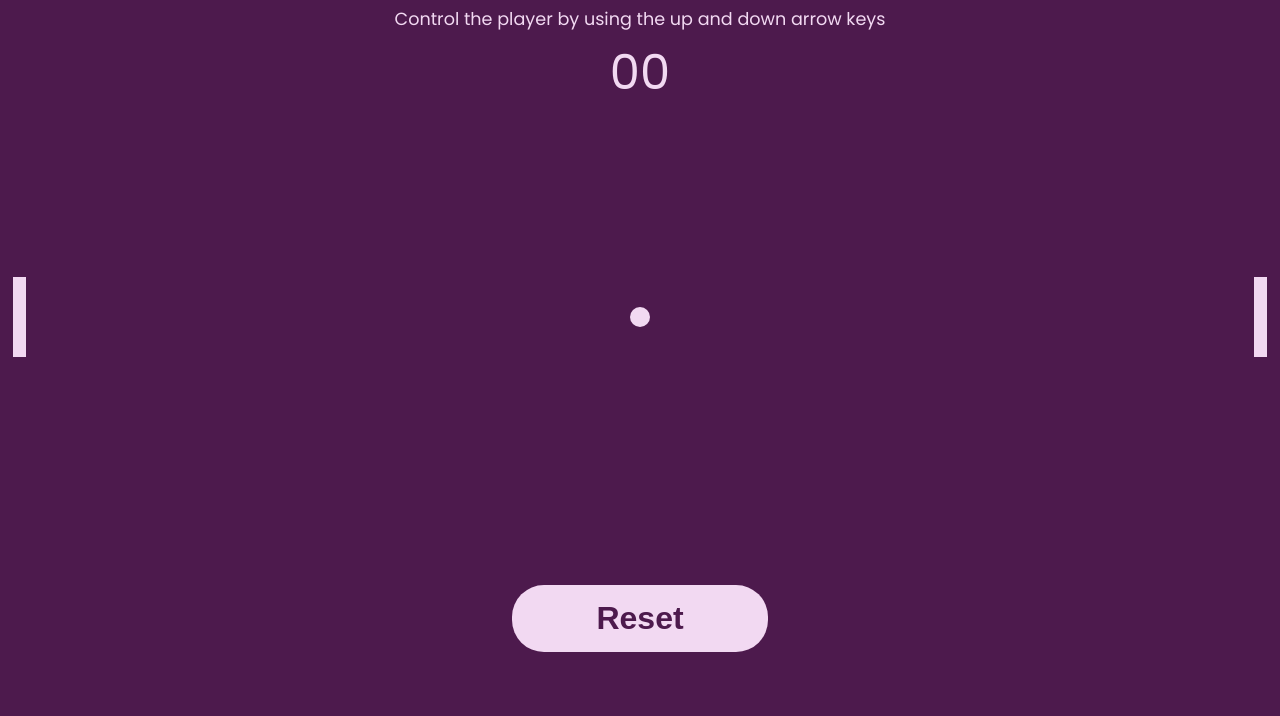
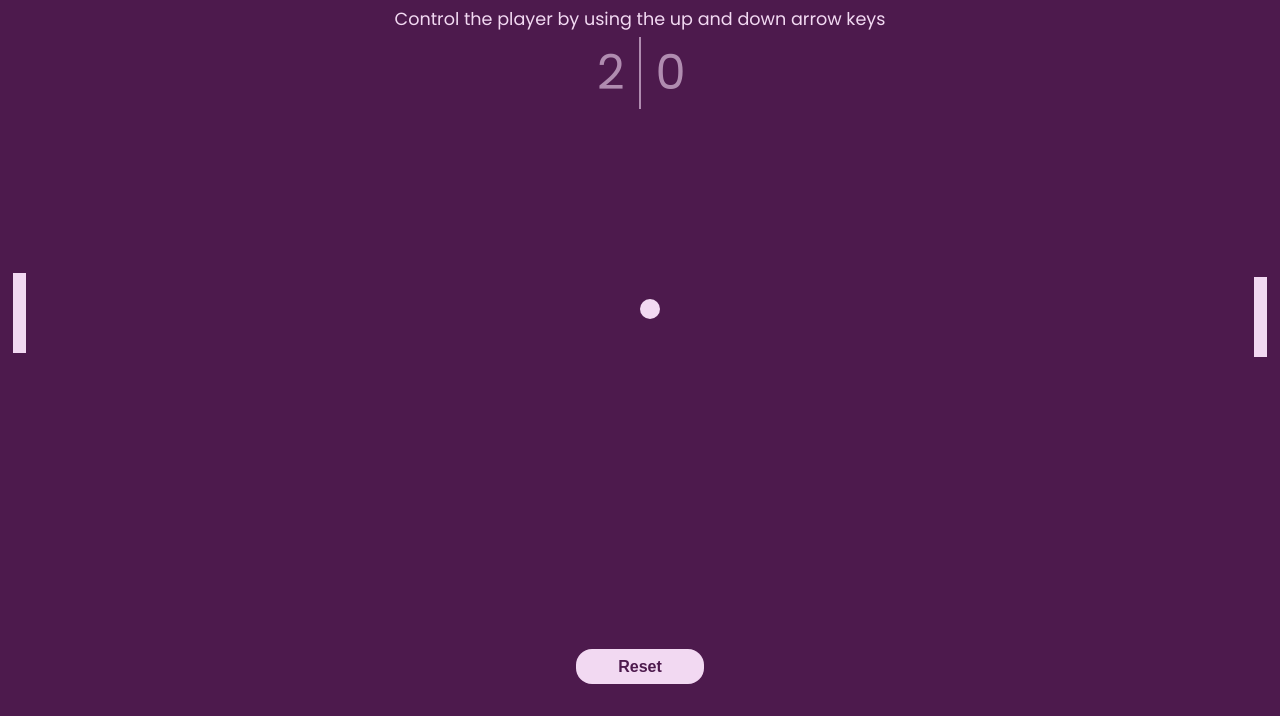
Before and after one commit to codercreative/pong-game, a plain HTML site: page index.html in a window 1280 px wide. Shown: the part 84-800 px from the top of the page. Drawn offline with Linux system fonts and the light colour scheme.

Commit message:
adding functionality

```diff
--- /dev/null
+++ b/Ball.js
@@ -0,0 +1,66 @@
+const INITIAL_VELOCITY = 0.025;
+const VELOCITY_INCREASE = 0.00001;
+
+export default class Ball {
+  constructor(ballElem) {
+    this.ballElem = ballElem;
+    this.reset();
+  }
+
+  //Position
+  get x() {
+    return parseFloat(getComputedStyle(this.ballElem).getPropertyValue("--x"));
+  }
+
+  set x(value) {
+    this.ballElem.style.setProperty("--x", value);
+  }
+
+  get y() {
+    return parseFloat(getComputedStyle(this.ballElem).getPropertyValue("--y"));
+  }
+
+  set y(value) {
+    this.ballElem.style.setProperty("--y", value);
+  }
+
+  //Make sure ball stays within confines of top and bottom
+  rect() {
+    return this.ballElem.getBoundingClientRect();
+  }
+
+  reset() {
+    this.x = 50;
+    this.y = 50;
+    this.direction = { x: 0 };
+    while (
+      Math.abs(this.direction.x) <= 0.2 ||
+      Math.abs(this.direction.x) >= 0.9
+    ) {
+      const heading = randomNumberBetween(0, 2 * Math.PI);
+      this.direction = { x: Math.cos(heading), y: Math.sin(heading) };
+    }
+    this.velocity = INITIAL_VELOCITY;
+  }
+
+  update(delta) {
+    this.x += this.direction.x * this.velocity * delta;
+    this.y += this.direction.y * this.velocity * delta;
+    //increase velocity of ball over time
+    this.velocity += VELOCITY_INCREASE * delta;
+    const rect = this.rect();
+
+    //ball changes direction when bouncing against top or bottom of window
+    if (rect.bottom >= window.innerHeight || rect.top <= 0) {
+      this.direction.y *= -1;
+    }
+    //ball changes direction when bouncing against left or right of window
+    if (rect.right >= window.innerWidth || rect.left <= 0) {
+      this.direction.x *= -1;
+    }
+  }
+}
+
+function randomNumberBetween(min, max) {
+  return Math.random() * (max - min) + min;
+}
--- /dev/null
+++ b/Paddle.js
@@ -0,0 +1,28 @@
+const SPEED = 0.02;
+
+export default class Paddle {
+  constructor(paddleElem) {
+    this.paddleElem = paddleElem;
+    this.reset();
+  }
+
+  get position() {
+    return parseFloat(
+      getComputedStyle(this.paddleElem).getPropertyValue("--position")
+    );
+  }
+
+  set position(value) {
+    this.paddleElem.style.setProperty("--position", value);
+  }
+
+  reset() {
+    this.position = 50;
+  }
+
+  update(delta, ballHeight) {
+    this.position += SPEED * delta * (ballHeight - this.position);
+  }
+}
+
+// positioning paddles
--- a/index.html
+++ b/index.html
@@ -19,12 +19,12 @@
       Control the player by using the up and down arrow keys
     </p>
     <div class="scores">
-      <div class="bot-score">0</div>
-      <div class="player-score">0</div>
+      <div class="bot-score" id="bot-score">0</div>
+      <div class="player-score" id="player-score">0</div>
     </div>
     <div id="ball" class="ball"></div>
     <div class="paddle left" id="bot-paddle"></div>
     <div class="paddle right" id="player-paddle"></div>
-    <button class="reset-btn">Reset</button>
+    <button class="reset-btn" id="reset-btn">Reset</button>
   </body>
 </html>
--- a/index.js
+++ b/index.js
@@ -0,0 +1,49 @@
+//Update Loop
+import Ball from "./Ball.js";
+import Paddle from "./Paddle.js";
+
+const ball = new Ball(document.getElementById("ball"));
+const playerPaddle = new Paddle(document.getElementById("player-paddle"));
+const botPaddle = new Paddle(document.getElementById("bot-paddle"));
+const botScoreElement = document.getElementById("bot-score");
+const playerScoreElement = document.getElementById("player-score");
+
+let lastTime;
+
+function update(time) {
+  if (lastTime != null) {
+    const delta = time - lastTime;
+    ball.update(delta);
+    botPaddle.update(delta, ball.y);
+
+    if (isLose()) handleLose();
+  }
+  lastTime = time;
+  window.requestAnimationFrame(update);
+}
+
+function isLose() {
+  const rect = ball.rect();
+  return rect.right >= window.innerWidth || rect.left <= 0;
+}
+
+function handleLose() {
+  const rect = ball.rect();
+  if (rect.right >= window.innerWidth) {
+    botScoreElement.textContent = parseInt(botScoreElement.textContent) + 1;
+  } else if (rect.left >= windowInnerWidth) {
+    playerScoreElement.textContent =
+      parseInt(playerScoreElement.textContent) + 1;
+  }
+  ball.reset();
+  botPaddle.reset();
+}
+
+// for paddles
+document.addEventListener("mousemove", (e) => {
+  // position is using % in css (50vh) - here we have pixel value and we convert it to a percentage by / window.innerHeight * 100
+  playerPaddle.position = (e.y / window.innerHeight) * 100;
+});
+
+// for ball
+window.requestAnimationFrame(update);
--- a/styles.css
+++ b/styles.css
@@ -23,11 +23,14 @@ body {
   width: 100%;
   text-align: center;
   position: relative;
+  /* to avoid scroll bar when ball goes off the page */
+  overflow: hidden;
 }
 
 .title,
 .subtitle {
   margin: 0;
+  color: var(--foreground-color);
 }
 
 .title {
@@ -45,15 +48,25 @@ body {
   font-size: 3rem;
   position: absolute;
   top: 2.5em;
-  left: 50%;
-  transform: translateX(-50%);
+  left: 0;
+  right: 0;
 }
 
-.title,
-.subtitle,
-.bot-score,
-.player-score {
+.scores > * {
   color: var(--foreground-color);
+  padding: 0 0.3em;
+  opacity: 60%;
+  flex-grow: 1;
+  flex-basis: 0;
+}
+
+.scores > :first-child {
+  text-align: right;
+  border-right: 2px solid var(--foreground-color);
+}
+
+.scores > :last-child {
+  text-align: left;
 }
 
 .paddle {
@@ -102,10 +115,10 @@ body {
   transform: translateX(-50%);
   bottom: 2em;
 
-  width: 20vw;
+  width: 10vw;
   background-color: var(--foreground-color);
   color: var(--background-color);
-  font-size: 2rem;
+  font-size: 1rem;
   font-weight: bold;
   padding: 0.4em;
   border: none;
```
